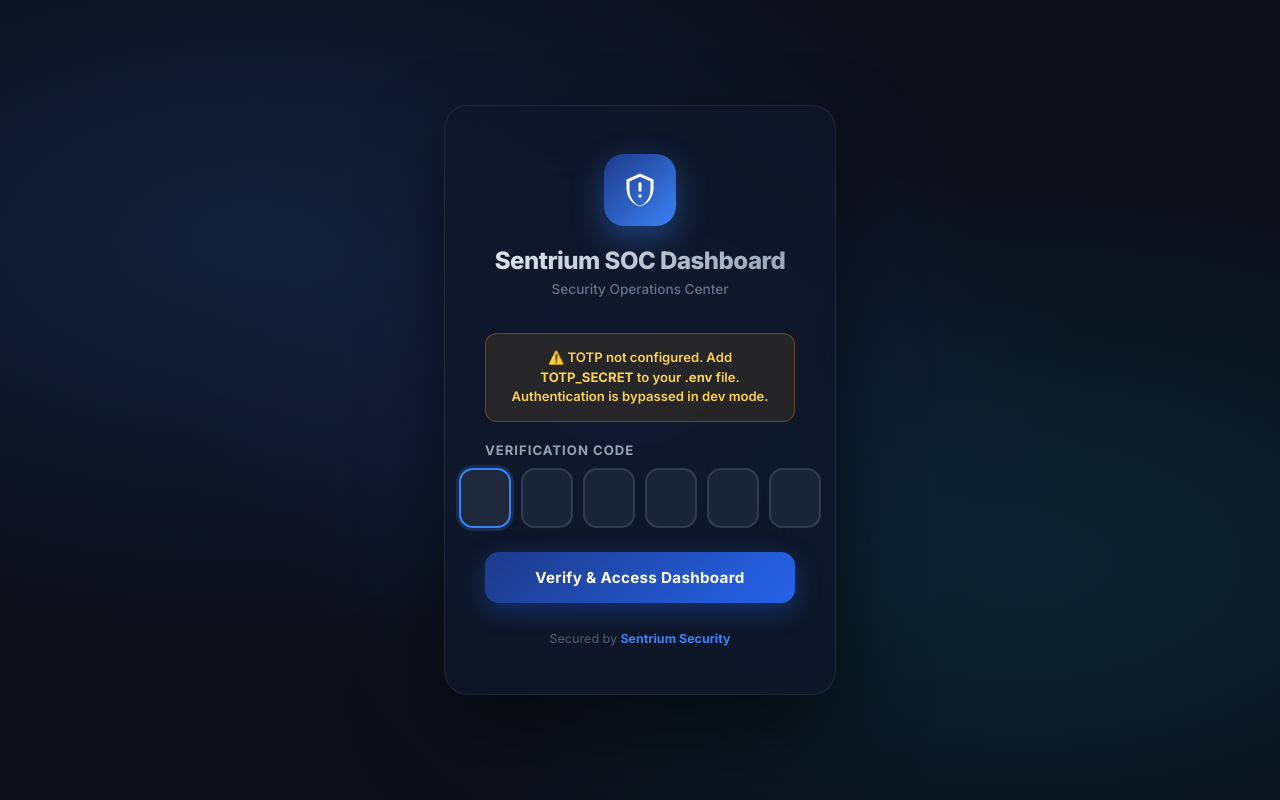
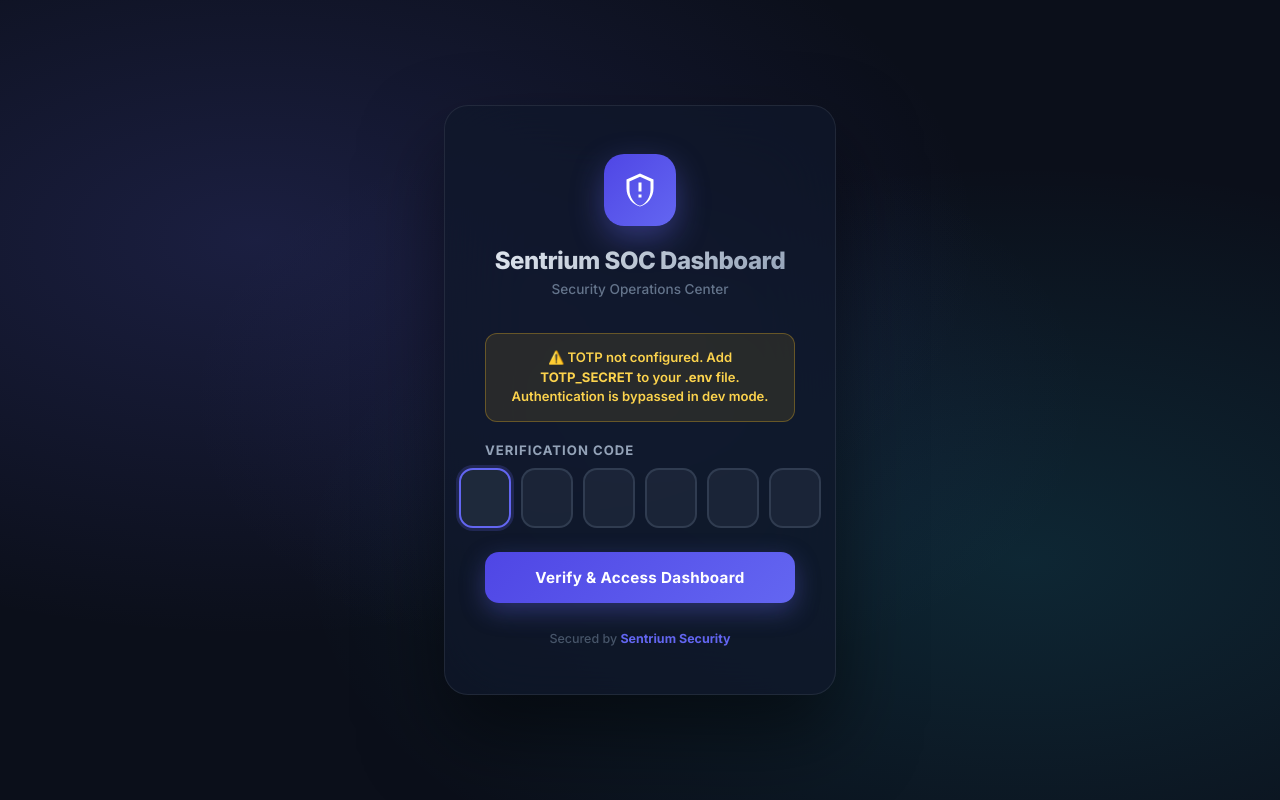
Before and after one commit to Athena-Olymph/dash, a FastAPI app: page /login in a window 1280 px wide. Run offline with FastAPI, Linux system fonts and the light colour scheme.

Commit message:
Update login.html

```diff
--- a/soc_dashboard/templates/login.html
+++ b/soc_dashboard/templates/login.html
@@ -16,9 +16,9 @@
             justify-content: center;
             background: #0B0F1A;
             background-image:
-                radial-gradient(at 20% 30%, rgba(59, 130, 246, 0.15) 0, transparent 50%),
-                radial-gradient(at 80% 70%, rgba(6, 182, 212, 0.12) 0, transparent 50%),
-                radial-gradient(at 50% 50%, rgba(79, 70, 229, 0.08) 0, transparent 50%);
+                radial-gradient(at 20% 30%, rgba(99, 102, 241, 0.18) 0, transparent 50%),
+                radial-gradient(at 80% 70%, rgba(34, 211, 238, 0.12) 0, transparent 50%),
+                radial-gradient(at 50% 50%, rgba(99, 102, 241, 0.08) 0, transparent 50%);
             color: #E2E8F0;
             overflow: hidden;
         }
@@ -30,8 +30,9 @@
         }
 
         .login-card {
-            background: rgba(15, 23, 42, 0.8);
+            background: rgba(15, 23, 42, 0.75);
             backdrop-filter: blur(40px);
+            -webkit-backdrop-filter: blur(40px);
             border: 1px solid rgba(255, 255, 255, 0.08);
             border-radius: 24px;
             padding: 48px 40px;
@@ -54,13 +55,15 @@
             width: 72px;
             height: 72px;
             margin: 0 auto 20px;
-            background: linear-gradient(135deg, #1E3A8A, #3B82F6);
+            background: linear-gradient(135deg, #4F46E5, #6366F1);
             border-radius: 20px;
             display: flex;
             align-items: center;
             justify-content: center;
-            box-shadow: 0 12px 32px rgba(59, 130, 246, 0.4);
+            box-shadow: 0 12px 32px rgba(99, 102, 241, 0.4);
+            transition: transform 0.3s ease;
         }
+        .logo-icon:hover { transform: scale(1.05) rotate(-2deg); }
 
         .logo-icon svg {
             width: 36px;
@@ -118,25 +121,25 @@
             border-radius: 14px;
             outline: none;
             transition: all 0.2s ease;
-            caret-color: #3B82F6;
+            caret-color: #6366F1;
         }
 
         .otp-digit:focus {
-            border-color: #3B82F6;
-            box-shadow: 0 0 0 3px rgba(59, 130, 246, 0.2);
+            border-color: #6366F1;
+            box-shadow: 0 0 0 3px rgba(99, 102, 241, 0.2);
             background: rgba(30, 41, 59, 1);
         }
 
         .otp-digit::selection {
-            background: rgba(59, 130, 246, 0.3);
+            background: rgba(99, 102, 241, 0.3);
         }
 
         .hidden-input { position: absolute; opacity: 0; pointer-events: none; }
 
         .error-msg {
-            background: rgba(239, 68, 68, 0.1);
-            border: 1px solid rgba(239, 68, 68, 0.3);
-            color: #FCA5A5;
+            background: rgba(244, 63, 94, 0.1);
+            border: 1px solid rgba(244, 63, 94, 0.3);
+            color: #FDA4AF;
             padding: 12px 16px;
             border-radius: 12px;
             font-size: 0.85rem;
@@ -157,7 +160,7 @@
         .btn-verify {
             width: 100%;
             padding: 16px;
-            background: linear-gradient(135deg, #1E3A8A, #2563EB);
+            background: linear-gradient(135deg, #4F46E5, #6366F1);
             border: none;
             border-radius: 14px;
             color: white;
@@ -166,16 +169,33 @@
             font-family: 'Inter', sans-serif;
             cursor: pointer;
             transition: all 0.3s cubic-bezier(0.175, 0.885, 0.32, 1.275);
-            box-shadow: 0 8px 24px rgba(37, 99, 235, 0.35);
+            box-shadow: 0 8px 24px rgba(99, 102, 241, 0.35);
             letter-spacing: 0.3px;
+            position: relative;
+            overflow: hidden;
         }
+        .btn-verify::after {
+            content: '';
+            position: absolute;
+            inset: 0;
+            background: linear-gradient(135deg, transparent 40%, rgba(255,255,255,0.1) 50%, transparent 60%);
+            transition: transform 0.4s;
+            transform: translateX(-100%);
+        }
+        .btn-verify:hover::after { transform: translateX(100%); }
 
         .btn-verify:hover {
             transform: translateY(-2px);
-            box-shadow: 0 14px 36px rgba(37, 99, 235, 0.5);
+            box-shadow: 0 14px 36px rgba(99, 102, 241, 0.5);
         }
 
         .btn-verify:active { transform: translateY(0); }
+
+        .btn-verify:disabled {
+            opacity: 0.5;
+            cursor: not-allowed;
+            transform: none !important;
+        }
 
         .footer-text {
             text-align: center;
@@ -186,14 +206,14 @@
         }
 
         .footer-text span {
-            color: #3B82F6;
+            color: #6366F1;
             font-weight: 700;
         }
 
         /* No-config warning */
         .config-warning {
-            background: rgba(245, 158, 11, 0.1);
-            border: 1px solid rgba(245, 158, 11, 0.3);
+            background: rgba(251, 191, 36, 0.1);
+            border: 1px solid rgba(251, 191, 36, 0.3);
             color: #FCD34D;
             padding: 14px 16px;
             border-radius: 12px;
@@ -202,6 +222,12 @@
             text-align: center;
             margin-bottom: 20px;
             line-height: 1.5;
+        }
+
+        @media(max-width:480px) {
+            .login-card { padding: 36px 24px; border-radius: 20px; }
+            .otp-digit { width: 44px; height: 52px; font-size: 1.25rem; }
+            .otp-input-wrapper { gap: 7px; }
         }
     </style>
 </head>
```
